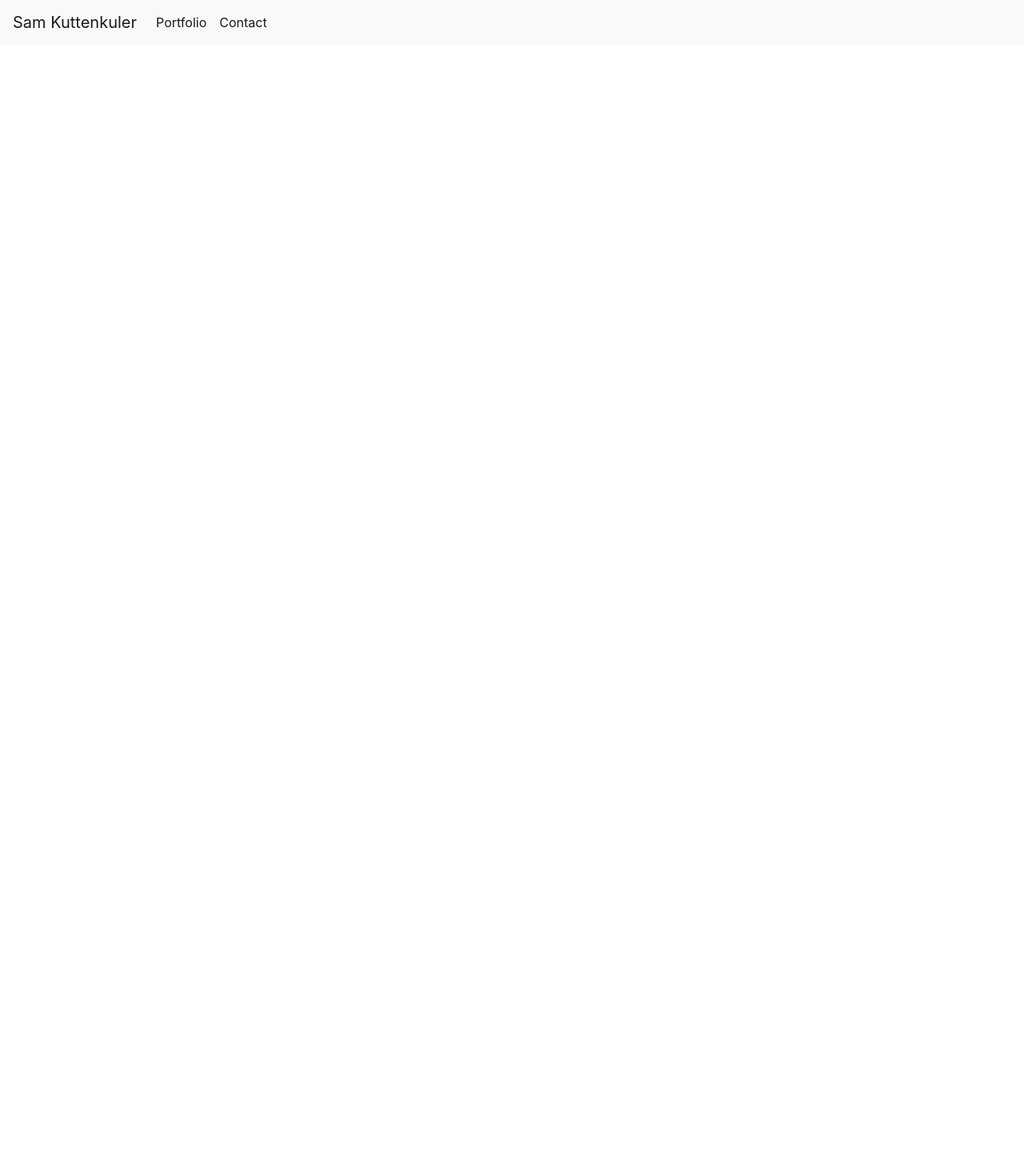
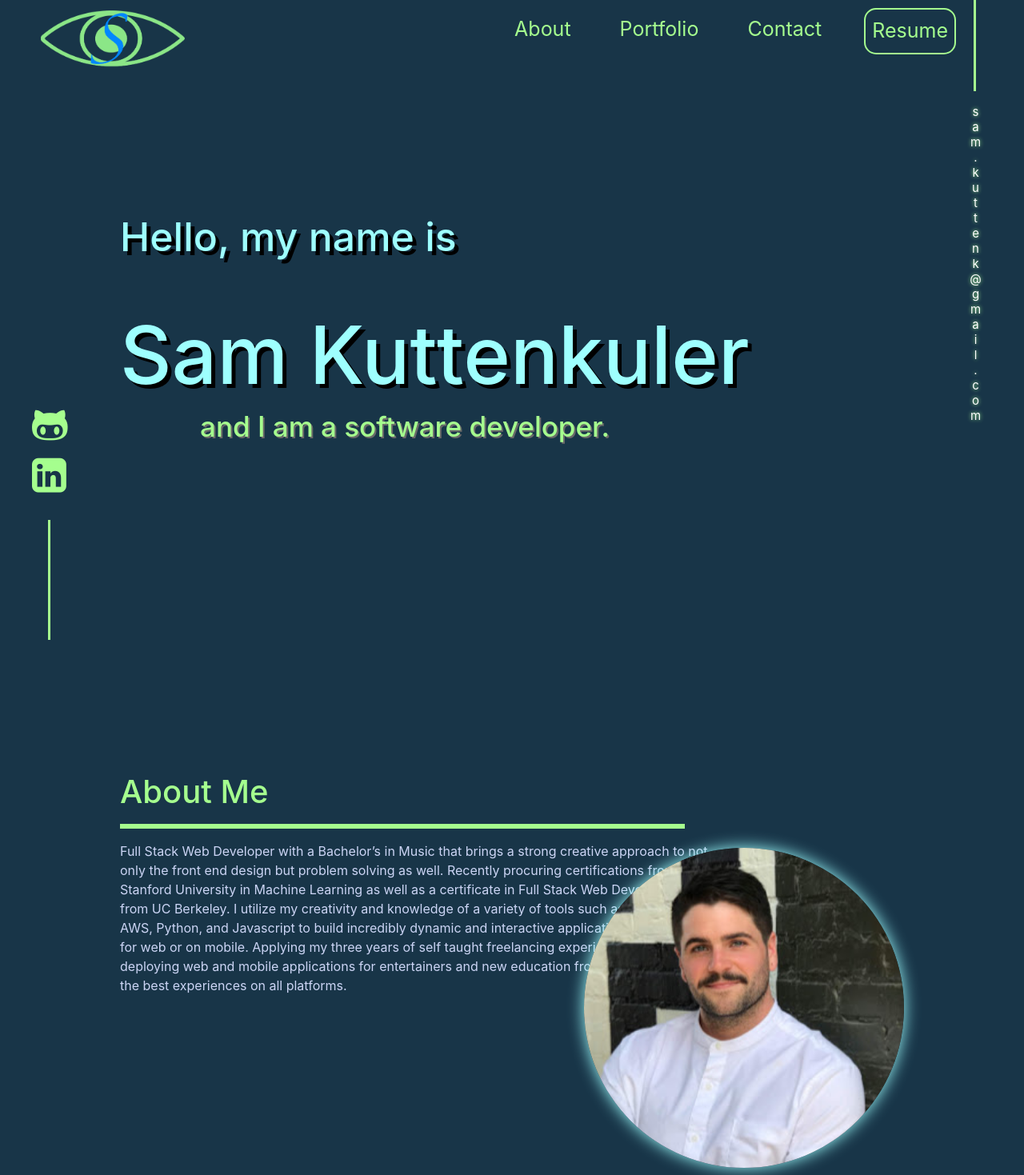
Before and after one commit to skuttenkuler/portfolio2.0, a plain HTML site: page index.html in a window 1280 px wide. Shown: the top 1469 px of the page at 80% size. Before the commit the page ends 800 px from the top, so only its background shows below. Drawn offline with nearby package versions, Linux system fonts and the light colour scheme.

Commit message:
styling and sections

```diff
--- a/assets/css/style.css
+++ b/assets/css/style.css
@@ -0,0 +1,157 @@
+.body{
+    background-color: rgb(24, 53, 72);
+}
+.navbar{
+    background-color: rgb(24, 53, 72);
+    margin: 0 0 10px 0;
+    z-index: 2;
+
+
+}
+
+.navbar a{
+    color: #a5fe8e;
+}
+.navbar li {
+    margin: 0 10px 0 10px;
+    padding-right:25px;
+}
+.section{
+
+    height: 500px;
+    width: 100%;
+}
+#welcome{
+    margin-top: 240px;
+}
+#about{
+    margin-top: 200px;
+}
+#portfolio{
+    margin-top: 200px;
+}
+#contact{
+    margin-top: 200px;
+}
+#logo{
+    height: 225px;
+    width: 180px;
+    margin-left: 35px;
+    position: fixed;
+}
+#navbarNav{
+    position: fixed;
+    top: 10px;
+    right: 40px;
+    font-size: 25px;
+
+}
+#resume-button{
+    border: #a5fe8e solid 2px;
+    border-radius: 15px;
+    margin-right: 10px;
+}
+
+h1, h2, h4, h5, p{
+    padding-left: 150px;
+}
+.intro h1{
+    font-size: 100px;
+    color: rgb(158, 255, 254);
+    text-shadow: 5px 5px black;
+}
+.intro h4{
+    font-size: 50px;
+    color: rgb(158, 255, 254);
+    text-shadow: 5px 5px black;
+    padding-bottom: 50px;
+}
+.intro h5{
+    font-size: 35px;
+    color:#a5fe8e;
+    text-shadow: 2px 2px dimgray;
+    padding-left: 250px;
+}
+.bio{
+    width: 500px;
+    ;
+}
+.photo{
+    position: relative;
+    float: right;
+    right: 100px;
+    bottom: 400px;
+
+}
+#headshot {
+    border-radius: 50%;
+    height:400px ;
+    width: 400px;
+    margin-right: 50px;
+    margin-top: 200px;
+    box-shadow: 0 0 20px rgb(158, 255, 254);
+}
+
+.vert-line{
+        width:3px;
+        background-color:#a5fe8e;
+        position:fixed;
+        height: 150px;
+        bottom:0;
+        left:60px;
+
+    }
+.vert-line2{
+    width:3px;
+    background-color:#a5fe8e;
+    position:fixed;
+    height: 150px;
+    bottom:top;
+    right:60px;
+
+}
+.nav-email{
+   writing-mode: vertical-rl;
+   text-orientation: upright;
+   color: white;
+   text-shadow: 0 0 5px #a5fe8e;
+   font-size: 15px;
+   position:fixed;
+   right: 35px;
+   top:130px;
+}
+
+.icons{
+    bottom: 150px;
+    position: fixed;
+    list-style: none;
+}
+.icons li{
+    padding-bottom: 15px;
+}
+.about-line{
+    border: 3px solid #a5fe8e;
+    width: 700px;
+    margin-left: 150px;
+}
+.aboutme{
+    color: #a5fe8e;
+    font-size: 40px;
+}
+.bio p{
+    color: #ccd5f5;
+    width: 900px;
+}
+.port-header{
+    color: #a5fe8e;
+    font-size: 40px;
+}
+.container{
+    width: 960;
+
+
+}
+.project-box img{
+    width:300px;
+    height: 200px;
+}
--- a/index.html
+++ b/index.html
@@ -6,28 +6,142 @@
     <meta http-equiv="X-UA-Compatible" content="ie=edge">
     <link rel="stylesheet" href="./assets/css/style.css">
     <link rel="stylesheet" href="https://stackpath.bootstrapcdn.com/bootstrap/4.3.1/css/bootstrap.min.css" integrity="sha384-ggOyR0iXCbMQv3Xipma34MD+dH/1fQ784/j6cY/iJTQUOhcWr7x9JvoRxT2MZw1T" crossorigin="anonymous">
-    <title>Document</title>
+    <link rel="stylesheet" href="https://cdnjs.cloudflare.com/ajax/libs/font-awesome/4.7.0/css/font-awesome.min.css">
+
+
+    <title>Portfolio</title>
 </head>
-<body>
+<body class="body">
     <!-- Navbar -->
-    <nav class="navbar navbar-expand-lg navbar-light bg-light">
-        <a class="navbar-brand" href="#">Sam Kuttenkuler</a>
+    <nav id="navbar"class="navbar navbar-expand-lg navbar-fixed-top">
+        <a class="navbar-brand" href="#"><img id="logo"src="./assets/images/samlogo.png"></a>
         <button class="navbar-toggler" type="button" data-toggle="collapse" data-target="#navbarNav" aria-controls="navbarNav" aria-expanded="false" aria-label="Toggle navigation">
           <span class="navbar-toggler-icon"></span>
         </button>
         <div class="collapse navbar-collapse" id="navbarNav">
           <ul class="navbar-nav">
             <li class="nav-item active">
+              <a class="nav-link" href="#">About</a>
+            </li>
+            <li class="nav-item active">
               <a class="nav-link" href="#">Portfolio</a>
             </li>
             <li class="nav-item active">
               <a class="nav-link" href="#">Contact</a>
             </li>
+            <li class="nav-item active">
+                    <a class="nav-link" id="resume-button"href="#">Resume</a>
+            </li>
           </ul>
+          <div class="vert-line2">&nbsp;</div>
+          <p class="nav-email">sam.kuttenk@gmail.com</p>
         </div>
       </nav>
-    <!-- Welcome Screen / Bio -->
+    <!-- Welcome Screen-->
+    <div class="section" id="welcome">
+        <div class="welcome-section">
+            <div class="intro">
+                    <h4>Hello, my name is</h4>
+                    <h1> Sam Kuttenkuler</h1>
+                    <h5> and I am a software developer.</h5>
+            </div>
+
+
+
+
+        </div>
+    </div>
+    <!-- About Screen-->
+    <div class="section" id="about">
+      <h2 class="aboutme"> About Me</h2>
+      <hr class="about-line">
+      <div class="bio-section">
+          <div class="bio">
+                  <p>Full Stack Web Developer with a Bachelor’s in Music that brings a strong creative approach to not only the front end design but problem solving as well.
+                          Recently procuring certifications from Stanford University in Machine Learning as well as a certificate in Full Stack Web Development from UC Berkeley.
+                          I utilize my creativity and knowledge of a variety of tools such as React, Django, AWS, Python, and Javascript to build incredibly dynamic and interactive
+                          applications whether built for web or on mobile.  Applying my three years of self taught freelancing experience building and deploying web and mobile applications
+                          for entertainers and new education from Berkeley to build the best experiences on all platforms.</p>
+          </div>
+          <div class="photo"><img id="headshot" src="./assets/images/headshot.png" alt="headshot"></div>
+
+
+      </div>
+  </div>
     <!-- Projects -->
+    <div class="section" id="portfolio">
+        <h2 class="port-header">Portfolio</h2>
+          <hr class="about-line">
+          <div class="container">
+            <div class="row">
+                <div class="col-lg-8 p-sm-0">
+                      <section>
+                      <div class="row">
+                        <div class="col-md-6 mb-4">
+                          <a href="#" target="_blank">
+                              <div class="project-box">
+                                  <img src="assets/images/screen0.png" alt=""/>
+                                  <h5>FitME</h5>
+                              </div>
+                          </a>
+                        </div>
+                        <div class="col-md-6 mb-4">
+                            <a href="#" target="_blank">
+                              <div class="project-box">
+                                  <img src="assets/images/screen.png" alt=""/>
+                                  <h5>Weather App</h5>
+                              </div>
+                          </a>
+                        </div>
+                      </div>
+                      <div class="row">
+                        <div class="col-md-6 mb-4">
+                          <a href="#" target="_blank">
+                              <div class="project-box">
+                                  <img src="assets/images/screen2.png" alt=""/>
+                                  <h5>Simpsons Quiz</h5>
+                              </div>
+                          </a>
+                        </div>
+                        <div class="col-md-6 mb-4">
+                          <a href="#" target="_blank">
+                              <div class="project-box">
+                                  <img src="assets/images/screen3.png" alt=""/>
+                                  <h5>Password Generator</h5>
+                              </div>
+                          </a>
+                        </div>
+                      </div>
+                      <div class="row">
+                        <div class="col-md-6">
+                          <a href="bentonray.com" target="_blank">
+                              <div class="project-box">
+                                  <img src="assets/images/screen4.png" alt=""/>
+                                  <h5>Benton Ray</h5>
+                              </div>
+                          </a>
+                        </div>
+                      </div>
+                  </section>
+                </div>
+            </div>
+          </div>
+    </div>
     <!-- Contact -->
+    <div class="section" id="contact">
+        <div class="contact-section">
+
+        </div>
+    </div>
+    <div class="footer">
+        <footer>
+            <ul class="icons">
+              <li><i class="fa fa-github-alt" style="font-size:48px;color:#a5fe8e"></i></li>
+              <li><i class="fa fa-linkedin-square" style="font-size:50px;color:#a5fe8e"></i>
+
+            </ul>
+            <div class="vert-line">&nbsp;</div>
+        </footer>
+    </div>
 </body>
 </html>
```
Also changed, not shown: assets/images/headshot.png (added), assets/images/samlogo.png (added), assets/images/screen3.png (added), 6 other files.
